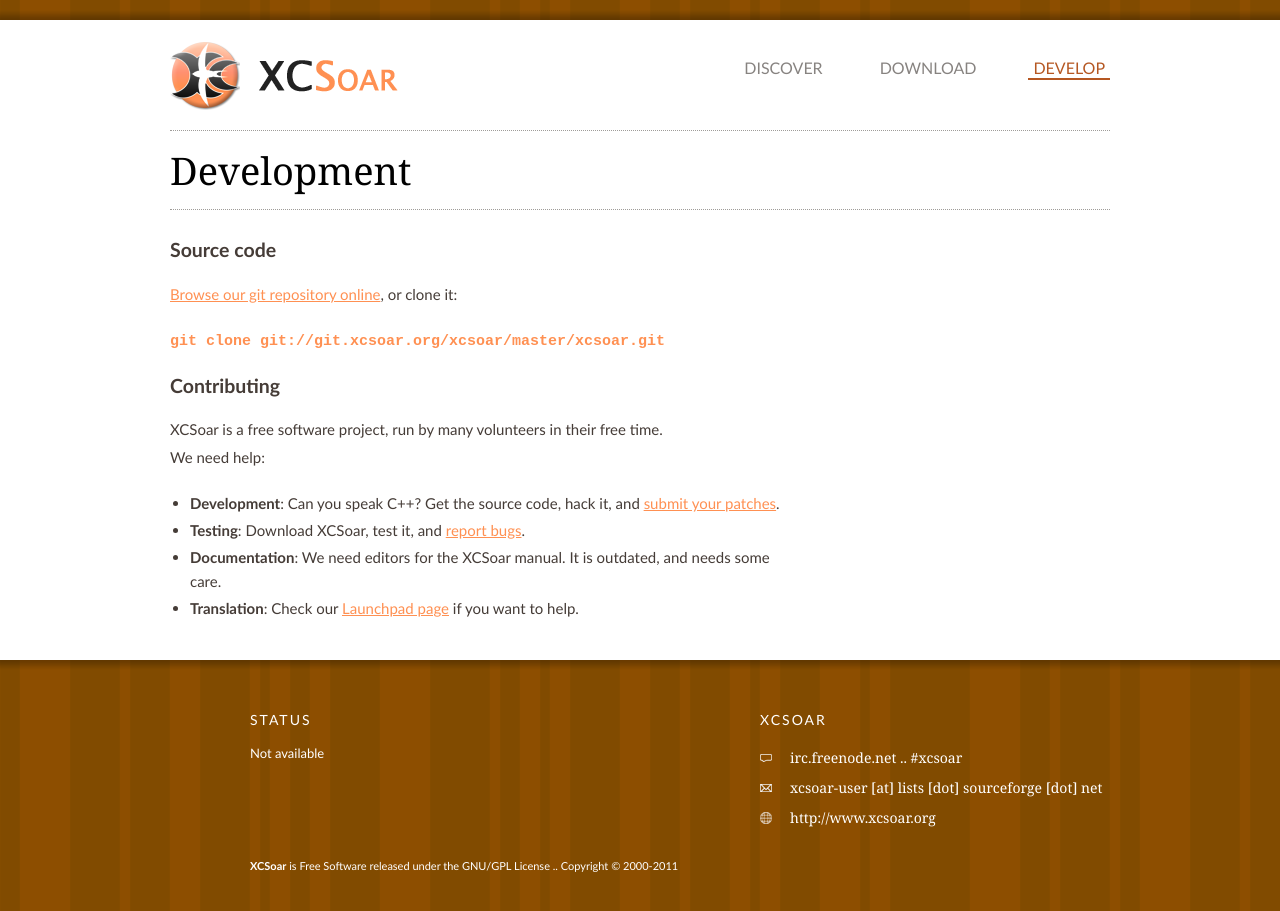
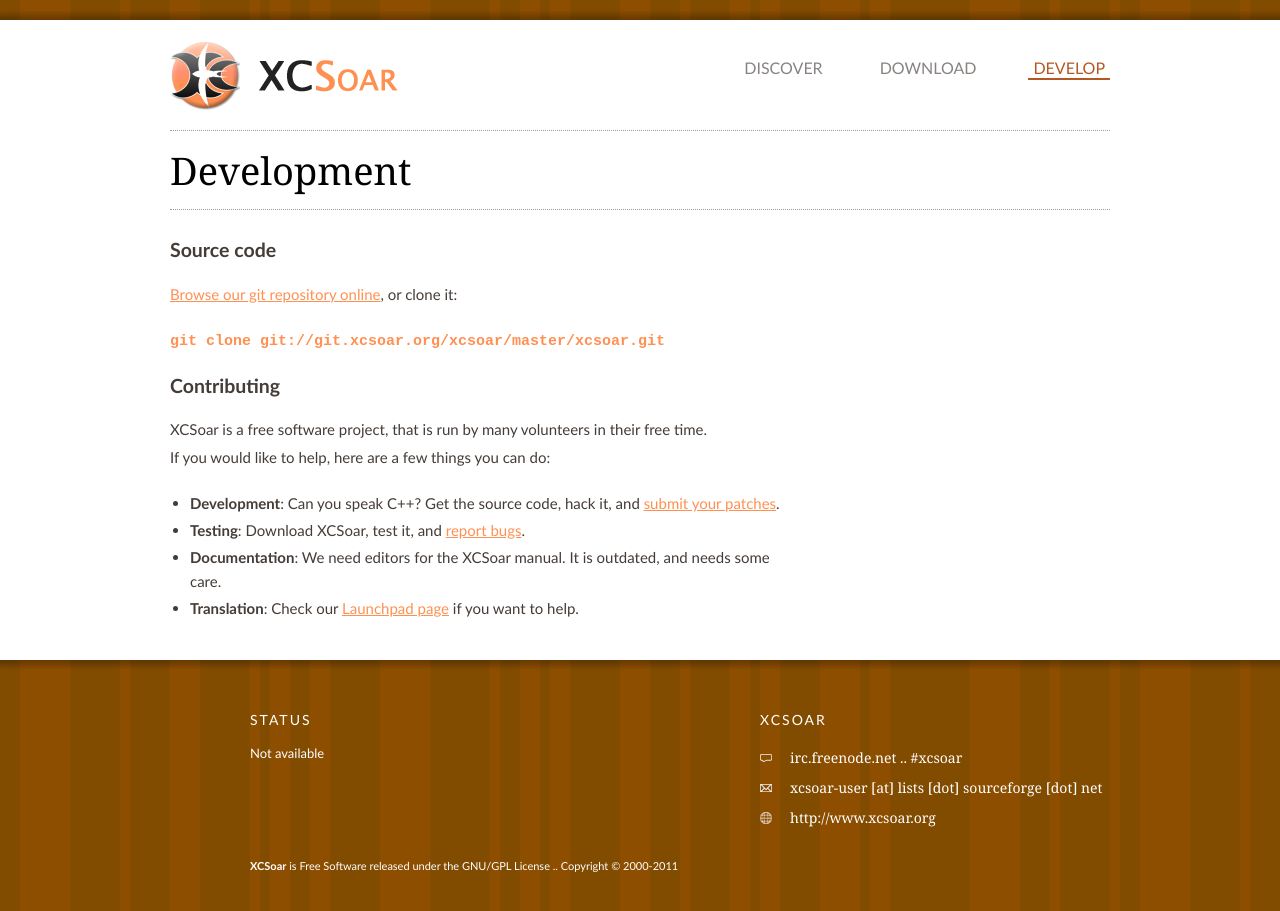
Before and after one commit to XCSoar/website, a Jekyll site: the page built from develop/index.md, in a window 1280 px wide. Built offline with Jekyll 4.4.1, drawn with Linux system fonts in a browser that asks for light colours.

Commit message:
develop: Modified "Contributing" text

```diff
--- a/develop/index.md
+++ b/develop/index.md
@@ -12,8 +12,8 @@
 
 ## Contributing
 
-XCSoar is a free software project, run by many volunteers in their free time.
-We need help:
+XCSoar is a free software project, that is run by many volunteers in their free time.
+If you would like to help, here are a few things you can do:
 
 - **Development**: Can you speak C++? Get the source code, hack it, and [submit your patches](/discover/mailinglist.html#developer_list).
 - **Testing**: Download XCSoar, test it, and [report bugs](http://www.xcsoar.org/trac/newticket).
```
